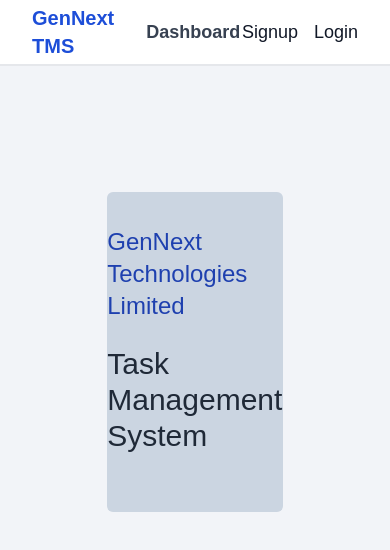
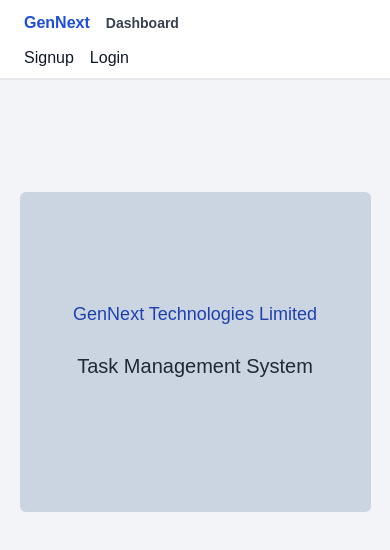
Before and after one commit to akash02-das/task-management-system, a React (Vite) app: page / in a window 390 px wide. Shown: the top 550 px of the page. Built offline with nearby package versions, Linux system fonts and the light colour scheme.

Commit message:
responsive full application

```diff
--- a/db.json
+++ b/db.json
@@ -14,6 +14,11 @@
       "id": "aku.das02@gmail.com",
       "email": "aku.das02@gmail.com",
       "password": "11111111"
+    },
+    {
+      "id": "test2@gmail.com",
+      "email": "test2@gmail.com",
+      "password": "11111111"
     }
   ],
   "tasks": [
@@ -22,7 +27,7 @@
       "description": "Create a task management system for a team to manage their tasks and collaborate effectively.",
       "assignee": "aku.das02@gmail.com",
       "dueDate": "2023-08-03T05:20:34.000Z",
-      "status": "In Progress",
+      "status": "Complete",
       "comments": [
         {
           "sender": "akash@example.com",
@@ -43,6 +48,15 @@
       "status": "To Do",
       "comments": [],
       "id": 2
+    },
+    {
+      "name": "Test task 2",
+      "description": "Testing description ",
+      "assignee": "test2@gmail.com",
+      "dueDate": "2023-08-18T07:27:38.000Z",
+      "status": "In Progress",
+      "comments": [],
+      "id": 3
     }
   ]
 }
--- a/src/components/header/Account.jsx
+++ b/src/components/header/Account.jsx
@@ -12,16 +12,18 @@ const Account = () => {
   };
 
   return (
-    <div className='w-1/2 flex gap-4 justify-end items-center mr-8 text-md'>
+    <div className='w-1/2 flex gap-4 justify-start sm:justify-end items-center ml-6 sm:mr-8 mb-2 sm:mb-0 text-md'>
       {getAuth() ? (
         <>
           <span title='Account'>
             <FaUserCircle size='24px' />
           </span>
-          <span className='text-lg text-gray-900'>{currentUser()}</span>
+          <span className='text-md sm:text-lg text-gray-900'>
+            {currentUser()}
+          </span>
           <button
             onClick={logoutHandler}
-            className='bg-transparent hover:bg-gray-700 text-gray-700 font-semibold hover:text-white py-1 px-3 border border-gray-500 hover:border-transparent rounded'
+            className='bg-transparent hover:bg-gray-700 text-gray-700 font-semibold hover:text-white sm:py-1 px-3 border border-gray-500 hover:border-transparent rounded'
           >
             Logout
           </button>
@@ -29,10 +31,10 @@ const Account = () => {
       ) : (
         <>
           <Link to='/signup'>
-            <span className='text-lg text-gray-900'>Signup</span>
+            <span className='text-md sm:text-lg text-gray-900'>Signup</span>
           </Link>
           <Link to='/login'>
-            <span className='text-lg text-gray-900'>Login</span>
+            <span className='text-md sm:text-lg text-gray-900'>Login</span>
           </Link>
         </>
       )}
--- a/src/components/header/Nav.jsx
+++ b/src/components/header/Nav.jsx
@@ -4,16 +4,20 @@ import Account from './Account';
 
 const Nav = () => {
   return (
-    <nav className='flex bg-white fixed left-0 right-0 top-0 border-solid border-b-2 border-gray-200'>
-      <ul className='w-1/2 h-16 list-none flex items-center font-bold ml-8'>
+    <nav className='h-20 flex flex-col sm:flex-row bg-white fixed left-0 right-0 top-0 border-solid border-b-2 border-gray-200'>
+      <ul className='w-1/2 h-16 list-none flex items-center font-bold ml-6 sm:ml-8'>
         <li>
           <Link to='/' className='flex justify-center items-center'>
-            <h3 className='text-xl font-bold text-blue-700'>GenNext TMS</h3>
+            <h3 className='text-md sm:text-xl font-bold text-blue-700'>
+              GenNext
+            </h3>
           </Link>
         </li>
-        <li className='mx-8'>
+        <li className='mx-4 sm:mx-8'>
           <Link to='/dashboard'>
-            <h3 className='text-lg font-bold text-gray-700'>Dashboard</h3>
+            <h3 className='text-sm sm:text-lg font-bold text-gray-700'>
+              Dashboard
+            </h3>
           </Link>
         </li>
       </ul>
--- a/src/components/lib/Modal.jsx
+++ b/src/components/lib/Modal.jsx
@@ -13,7 +13,7 @@ const Modal = ({ children, title, visible, closeModal }) => {
       onClick={handleCloseModal}
       className='fixed inset-0 bg-black bg-opacity-10 backdrop-blur-sm flex justify-center items-center'
     >
-      <div className='bg-white p-4 rounded w-1/2'>
+      <div className='bg-white p-4 rounded w-4/5 sm:w-1/2'>
         <div className='flex justify-between items-center'>
           <h1 className='text-2xl font-semibold text-gray-700'>{title}</h1>
           <span onClick={closeModal} className='cursor-pointer'>
--- a/src/components/task/Details.jsx
+++ b/src/components/task/Details.jsx
@@ -4,7 +4,7 @@ const Details = ({ name, description, status, dueDate, assignee }) => {
       <h1 className='text-3xl text-gray-700 font-bold'>Task details</h1>
       <div className='border-2 border-gray-300 my-2'></div>
 
-      <div className='flex items-center justify-between'>
+      <div className='flex flex-col sm:flex-row sm:items-center justify-between'>
         <div className='my-10'>
           <h1 className='text-2xl text-blue-500 font-bold'>{name}</h1>
 
@@ -14,7 +14,7 @@ const Details = ({ name, description, status, dueDate, assignee }) => {
           </div>
         </div>
 
-        <div className='bg-white p-8 rounded shadow-lg'>
+        <div className='bg-white p-4 sm:p-8 rounded shadow-lg'>
           <p className='my-2'>
             <span className='text-lg text-gray-500 mr-2'>Status:</span>
             <span className='text-lg text-bold text-blue-500'>{status}</span>
--- a/src/pages/Home.jsx
+++ b/src/pages/Home.jsx
@@ -1,11 +1,13 @@
 const Home = () => {
   return (
     <div className='flex justify-center mt-32'>
-      <div className='w-2/4 h-80 bg-slate-300 rounded-md flex justify-center items-center flex-col'>
-        <h1 className='text-2xl text-blue-800 mb-6'>
+      <div className='w-full sm:w-2/4 h-80 bg-slate-300 rounded-md flex justify-center items-center flex-col'>
+        <h1 className='text-lg sm:text-2xl text-blue-800 mb-6'>
           GenNext Technologies Limited
         </h1>
-        <h1 className='text-3xl text-gray-800 mb-6'>Task Management System</h1>
+        <h1 className='text-xl sm:text-3xl text-gray-800 mb-6'>
+          Task Management System
+        </h1>
       </div>
     </div>
   );
--- a/src/pages/Login.jsx
+++ b/src/pages/Login.jsx
@@ -4,10 +4,10 @@ import LoginForm from '../components/auth/LoginForm';
 const Login = () => {
   return (
     <>
-      <h1 className='text-4xl text-gray-900 font-bold'>
+      <h1 className='text-2xl sm:text-4xl text-gray-900 font-bold'>
         Login to your account
       </h1>
-      <div className='grid grid-cols-2 gap-4'>
+      <div className='grid grid-cols-1 sm:grid-cols-2 gap-4'>
         <div className='py-20 px-8'>
           <img src={loginImage} alt='SignUp Image' className='max-w-[80%]' />
         </div>
--- a/src/pages/SignUp.jsx
+++ b/src/pages/SignUp.jsx
@@ -4,8 +4,10 @@ import SignUpForm from '../components/auth/SignUpForm';
 const SignUp = () => {
   return (
     <>
-      <h1 className='text-4xl text-gray-900 font-bold'>Create an account</h1>
-      <div className='grid grid-cols-2 gap-4'>
+      <h1 className='text-2xl sm:text-4xl text-gray-900 font-bold'>
+        Create an account
+      </h1>
+      <div className='grid grid-cols-1 sm:grid-cols-2 gap-4'>
         <div className='py-20 px-8'>
           <img src={signupImage} alt='SignUp Image' className='max-w-[80%]' />
         </div>
```
